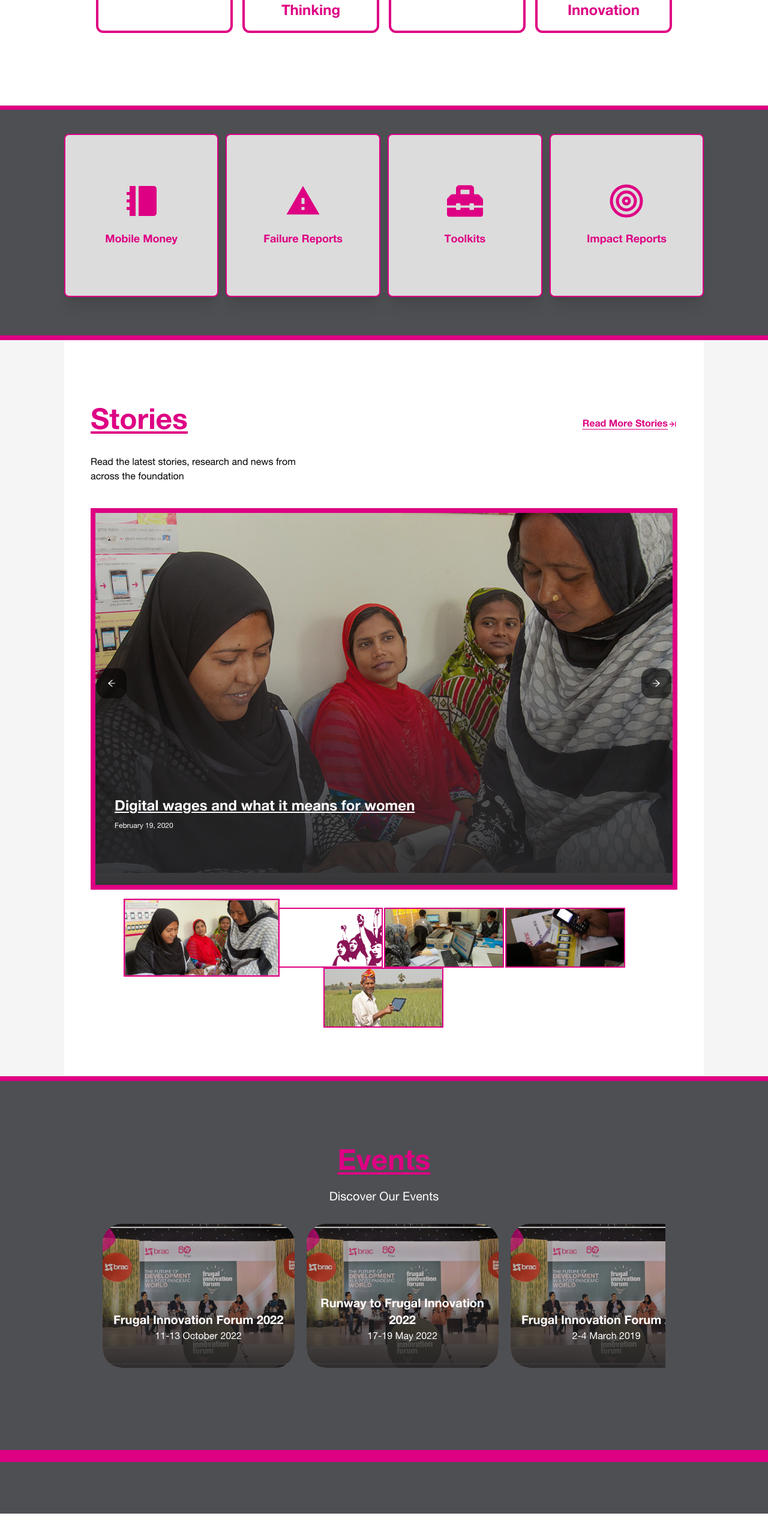
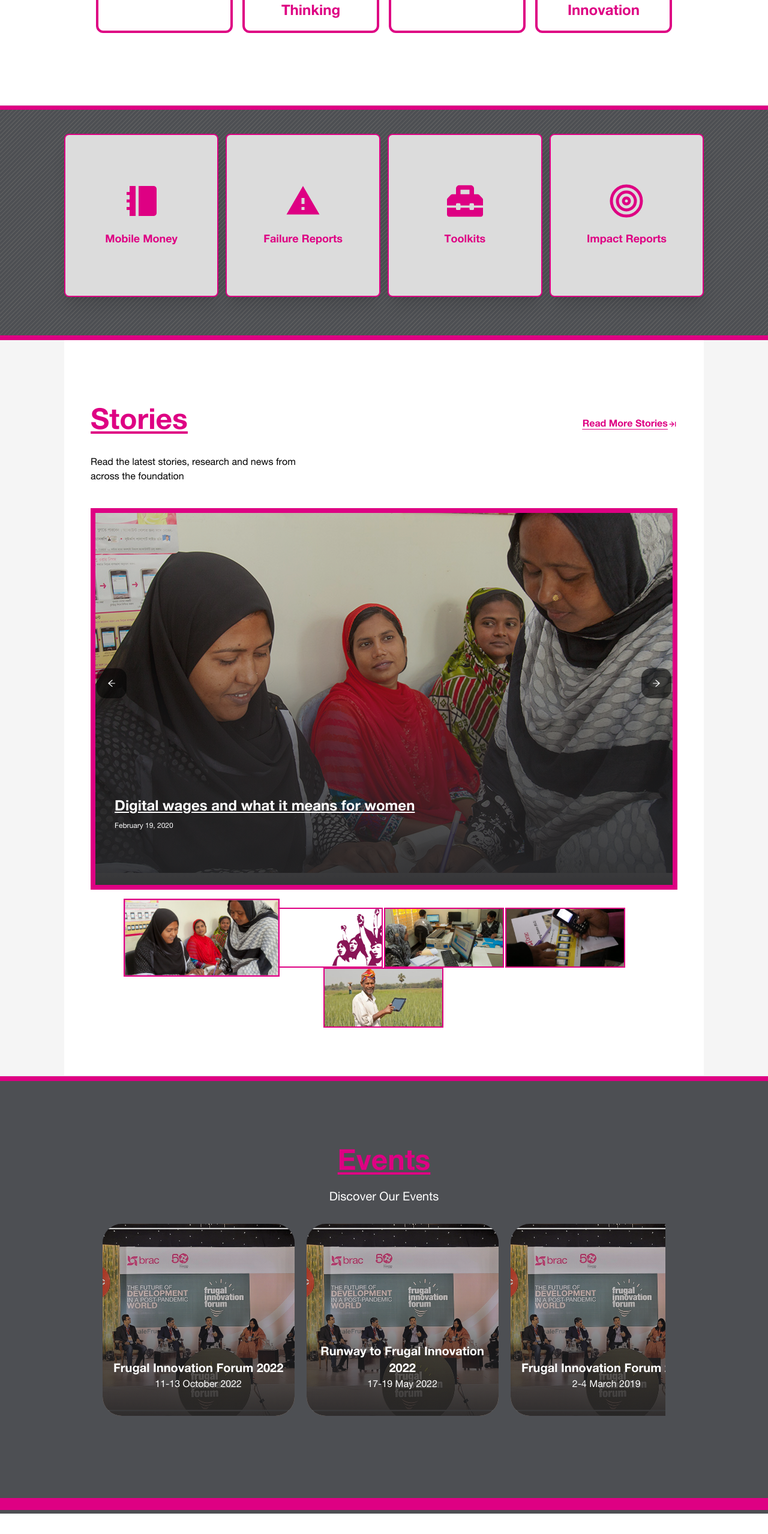
Before and after one commit to Rajvira10/SIL, a Next.js app: page / in a window 1280 px wide. Shown: the part 3719-6276 px from the top of the page at 60% size. Built offline with nearby package versions, Linux system fonts and the light colour scheme.

Commit message:
Add files via upload

```diff
--- a/styles/globals.css
+++ b/styles/globals.css
@@ -285,7 +285,7 @@ nav a:hover {
 
 .item {
   margin-top: 30px;
-  min-height: 15rem;
+  min-height: 20rem;
   min-width: 20rem;
   position: relative;
 }
@@ -433,6 +433,13 @@ nav a:hover {
 .whoweare img {
   max-width: 450px;
   max-height: 300px;
+}
+
+@media (max-width: 767px) {
+  .whoweare img {
+    max-width: 250px;
+    max-height: 300px;
+  }
 }
 
 .text-inside {
@@ -641,3 +648,10 @@ li:hover > .sub-menu {
 .sub-menu {
   display: none;
 }
+.resources{
+  background-image: repeating-linear-gradient(135deg, rgb(77,79,83) , rgb(100,100,100) 1px, transparent 2px, transparent 5px);
+}
+.card__image{
+  width: 100%;
+  height: 200px;
+}
```
